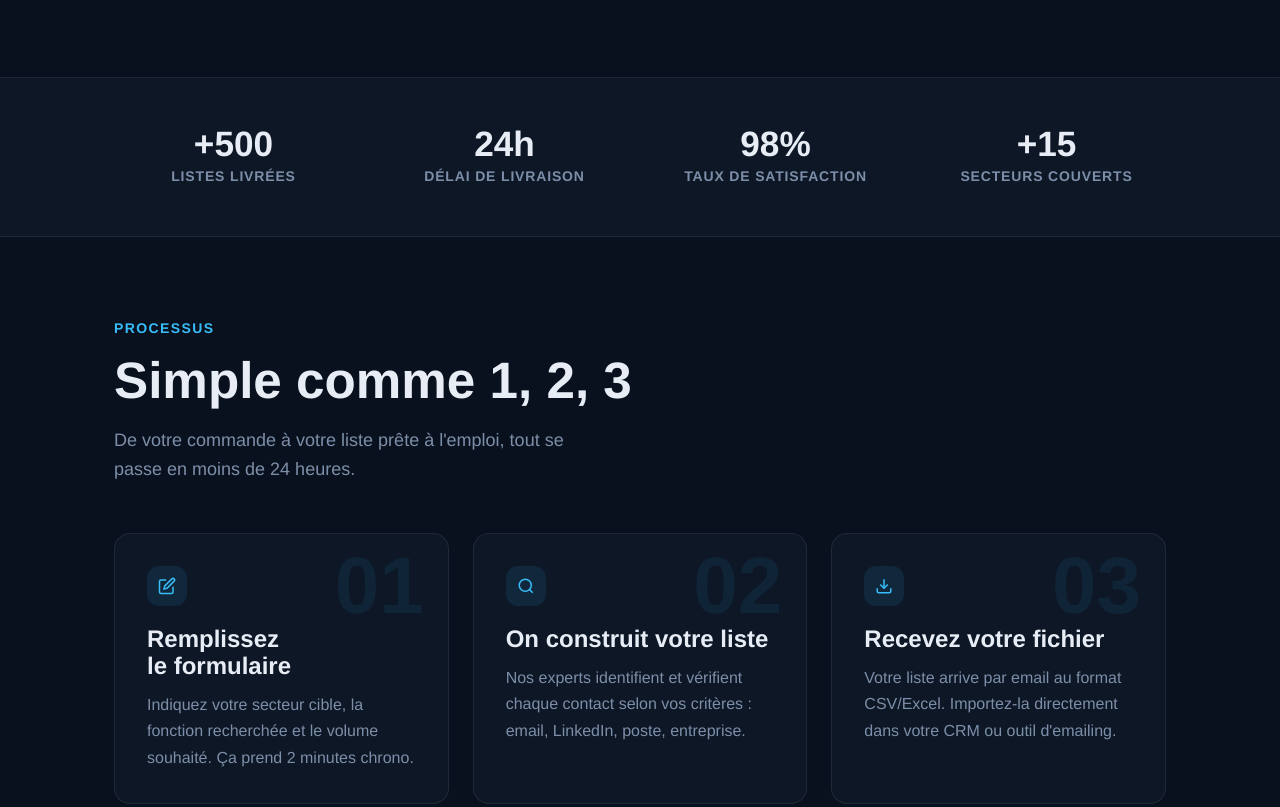
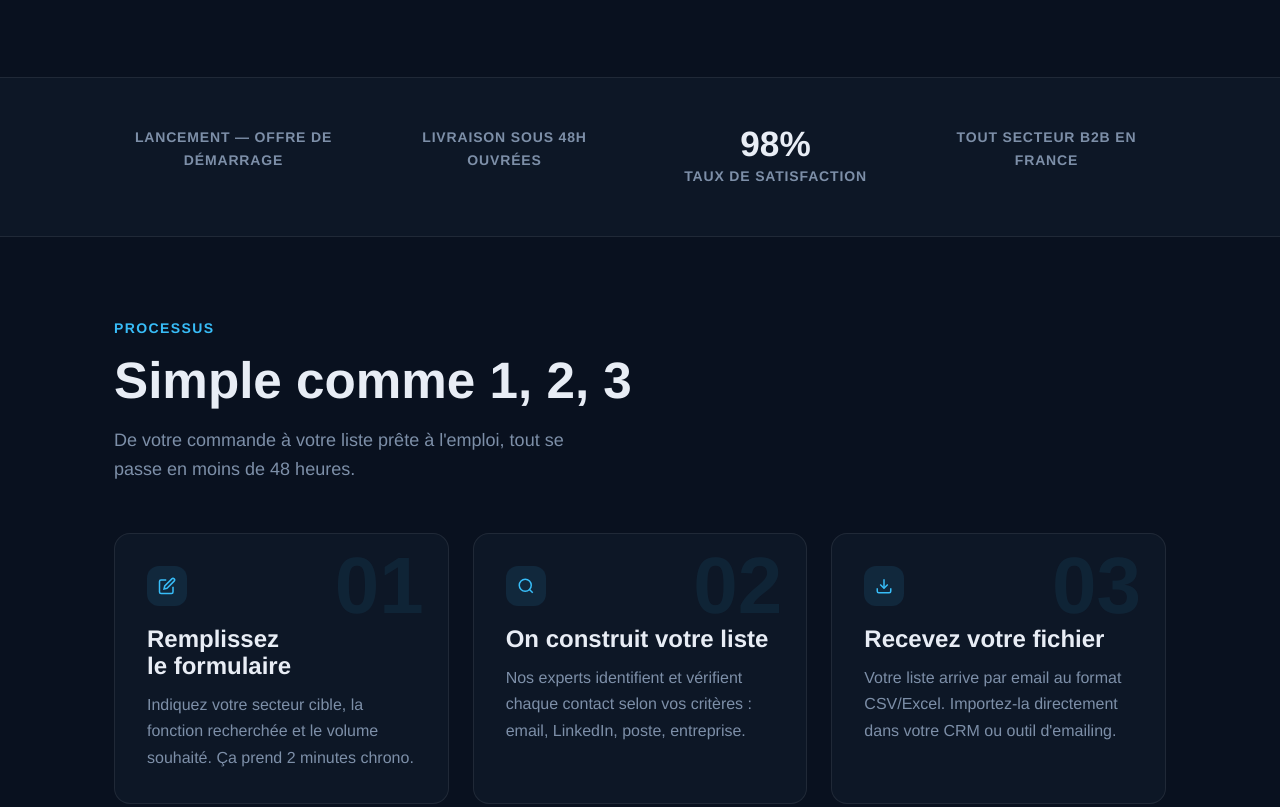
Before and after one commit to LeadForge01/Landing-page-Leadforce-2, a plain HTML site: page leadforce-prospects.html in a window 1280 px wide. Shown: the part 749-1556 px from the top of the page. Drawn offline with Linux system fonts and the light colour scheme; a web font is replaced by a local one.

Commit message:
Update leadforce-prospects.html

```diff
--- a/leadforce-prospects.html
+++ b/leadforce-prospects.html
@@ -325,20 +325,17 @@
   <div class="container">
     <div class="stats-grid">
       <div>
-        <div class="stat-number">+500</div>
-        <div class="stat-label">Listes livrées</div>
+        <div class="stat-label">Lancement — offre de démarrage</div>
       </div>
       <div>
-        <div class="stat-number">24h</div>
-        <div class="stat-label">Délai de livraison</div>
+        <div class="stat-label">Livraison sous 48h ouvrées</div>
       </div>
       <div>
         <div class="stat-number">98%</div>
         <div class="stat-label">Taux de satisfaction</div>
       </div>
       <div>
-        <div class="stat-number">+15</div>
-        <div class="stat-label">Secteurs couverts</div>
+        <div class="stat-label">Tout secteur B2B en France</div>
       </div>
     </div>
   </div>
@@ -350,7 +347,7 @@
     <div class="section-header">
       <div class="section-label">Processus</div>
       <h2 class="section-title">Simple comme 1, 2, 3</h2>
-      <p class="section-sub">De votre commande à votre liste prête à l'emploi, tout se passe en moins de 24 heures.</p>
+      <p class="section-sub">De votre commande à votre liste prête à l'emploi, tout se passe en moins de 48 heures.</p>
     </div>
     <div class="steps-grid">
       <div class="step-card">
@@ -480,7 +477,7 @@
           </div>
           <div>
             <h4>Livraison rapide</h4>
-            <p>Votre fichier est prêt en moins de 24 heures ouvrées.</p>
+            <p>Votre fichier est prêt en 48 heures ouvrées.</p>
           </div>
         </div>
         <div class="benefit-item">
@@ -533,7 +530,7 @@
           Comment se passe la livraison ?
           <svg width="18" height="18" viewBox="0 0 24 24" fill="none" stroke="currentColor" stroke-width="2"><polyline points="6 9 12 15 18 9"/></svg>
         </button>
-        <div class="faq-a">Une fois votre commande passée et le paiement confirmé, vous recevrez un email avec votre fichier CSV/Excel dans les 24 heures ouvrées. Pour toute question, notre équipe reste disponible par email.</div>
+        <div class="faq-a">Une fois votre commande passée et le paiement confirmé, vous recevrez un email avec votre fichier CSV/Excel dans les 48 heures ouvrées. Pour toute question, notre équipe reste disponible par email.</div>
       </div>
       <div class="faq-item">
         <button class="faq-q" aria-expanded="false">
```
